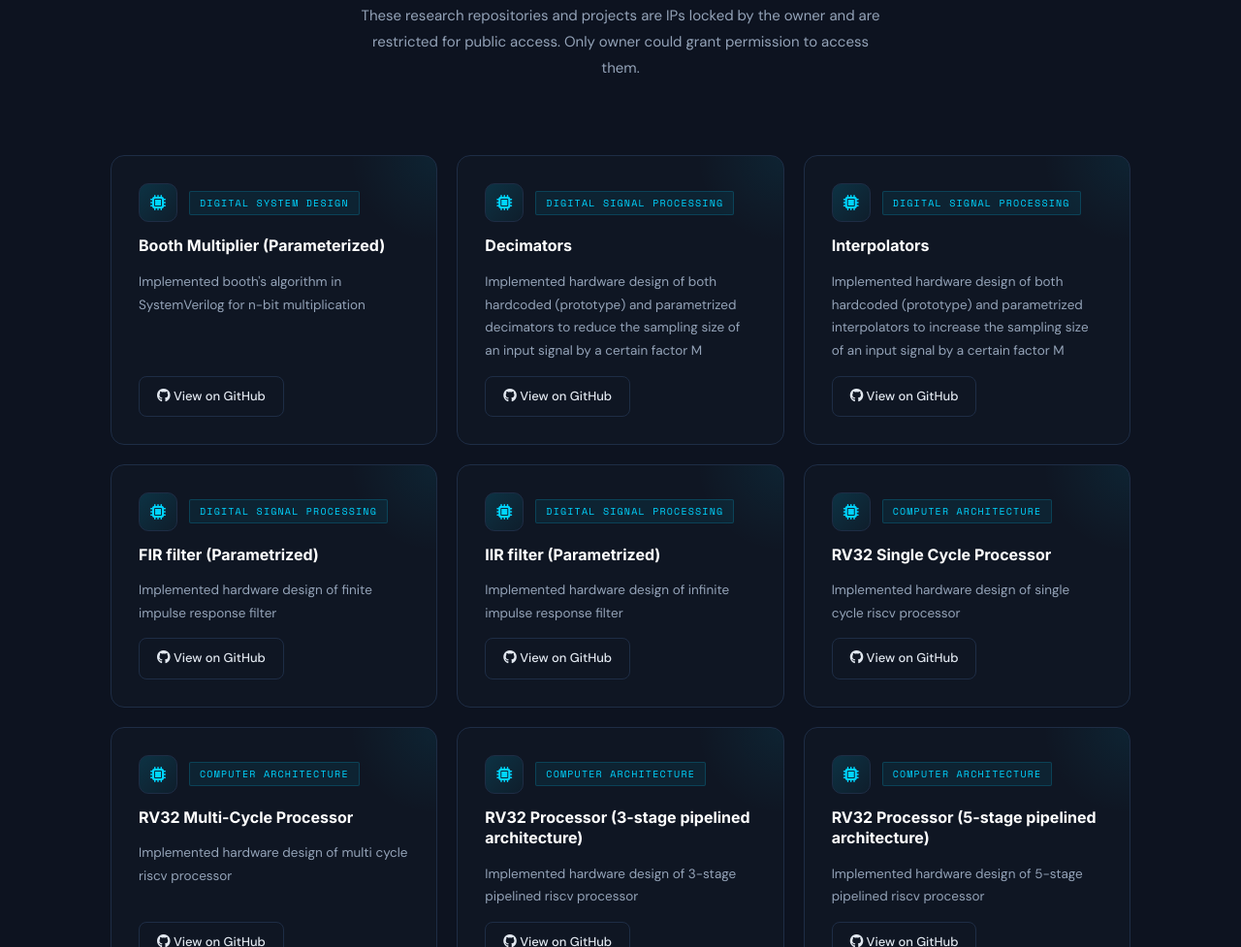
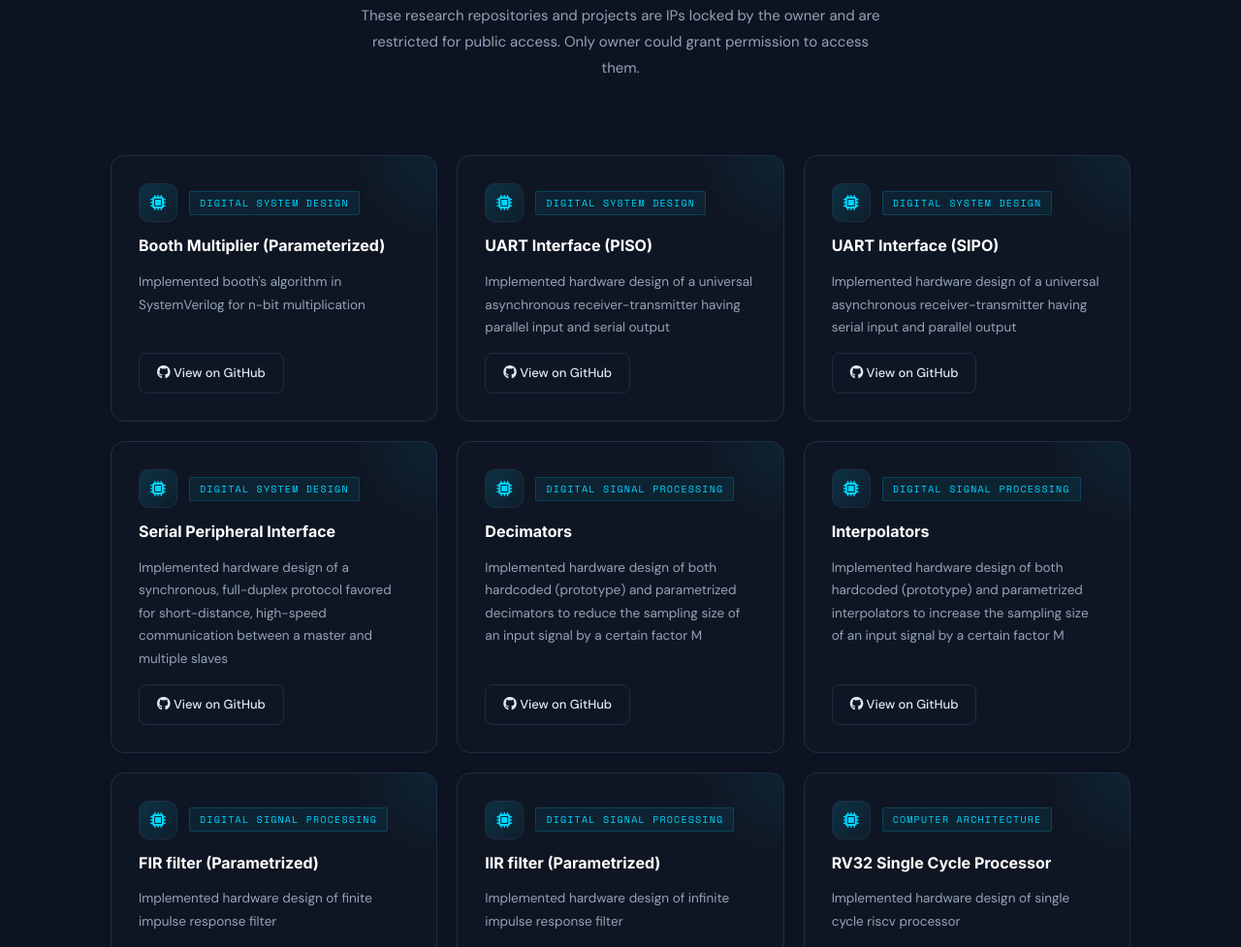
Before and after one commit to BilalMatloob/Portfolio, a plain HTML site: page index.html in a window 1280 px wide. Shown: the part 3107-4084 px from the top of the page at 97% size. Drawn offline with nearby package versions, Linux system fonts and the light colour scheme.

Commit message:
Any message

```diff
--- a/index.html
+++ b/index.html
@@ -777,6 +777,49 @@
         </label>
       </div>
 
+<div class="ip-card reveal">
+        <div class="ip-card-header">
+          <div class="ip-card-icon"><i class="fa-solid fa-microchip"></i></div>
+          <span class="ip-card-type">Digital System Design</span>
+        </div>
+        <h3 class="ip-card-title">UART Interface (PISO)</h3>
+        <p class="ip-card-desc">Implemented hardware design of a universal asynchronous receiver-transmitter having parallel input and serial output</p>
+        <label class="ip-card-btn ip-private-trigger">
+          <input type="checkbox" class="ip-private-check">
+          <span class="ip-btn-label"><i class="fa-brands fa-github"></i> View on GitHub</span>
+          <span class="ip-private-msg"><i class="fa-solid fa-lock"></i> This repository is private</span>
+        </label>
+      </div>
+
+<div class="ip-card reveal">
+        <div class="ip-card-header">
+          <div class="ip-card-icon"><i class="fa-solid fa-microchip"></i></div>
+          <span class="ip-card-type">Digital System Design</span>
+        </div>
+        <h3 class="ip-card-title">UART Interface (SIPO)</h3>
+        <p class="ip-card-desc">Implemented hardware design of a universal asynchronous receiver-transmitter having serial input and parallel output</p>
+        <label class="ip-card-btn ip-private-trigger">
+          <input type="checkbox" class="ip-private-check">
+          <span class="ip-btn-label"><i class="fa-brands fa-github"></i> View on GitHub</span>
+          <span class="ip-private-msg"><i class="fa-solid fa-lock"></i> This repository is private</span>
+        </label>
+      </div>
+
+<div class="ip-card reveal">
+        <div class="ip-card-header">
+          <div class="ip-card-icon"><i class="fa-solid fa-microchip"></i></div>
+          <span class="ip-card-type">Digital System Design</span>
+        </div>
+        <h3 class="ip-card-title">Serial Peripheral Interface</h3>
+        <p class="ip-card-desc">Implemented hardware design of a synchronous, full-duplex protocol favored for short-distance, high-speed communication between a master and multiple slaves</p>
+        <label class="ip-card-btn ip-private-trigger">
+          <input type="checkbox" class="ip-private-check">
+          <span class="ip-btn-label"><i class="fa-brands fa-github"></i> View on GitHub</span>
+          <span class="ip-private-msg"><i class="fa-solid fa-lock"></i> This repository is private</span>
+        </label>
+      </div>
+
+
       <div class="ip-card reveal">
         <div class="ip-card-header">
           <div class="ip-card-icon"><i class="fa-solid fa-microchip"></i></div>
```
